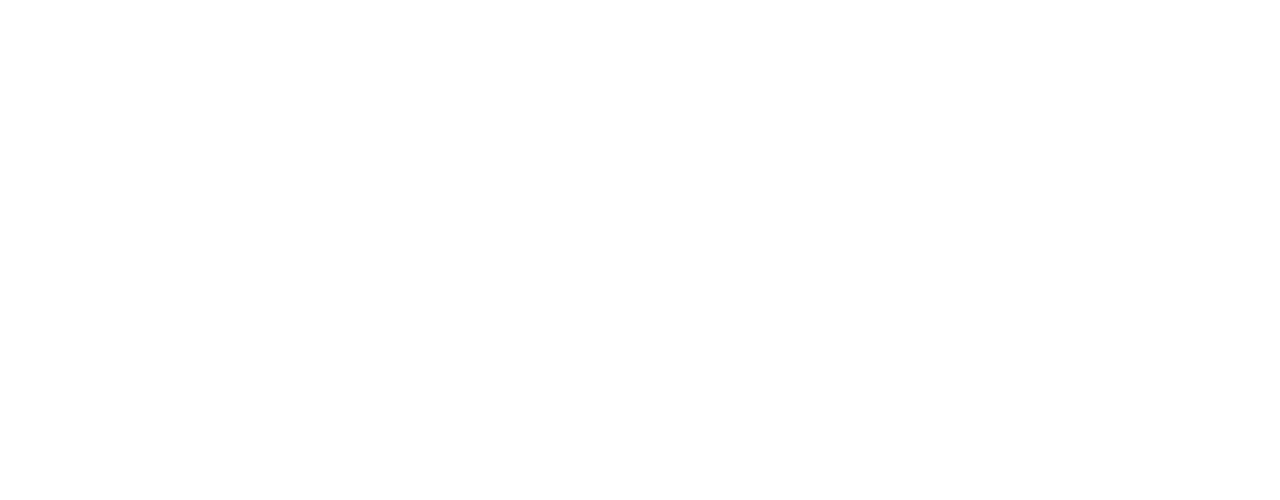
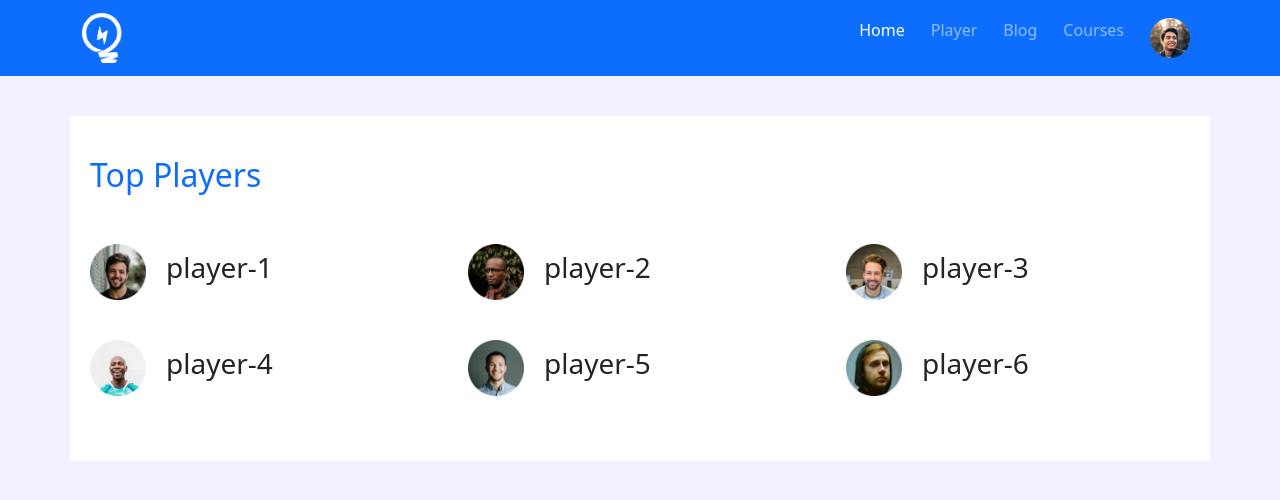
Before and after one commit to marzan131390/leader-board-responsive-web-design, a plain HTML site: page index.html in a window 1280 px wide. Drawn offline with nearby package versions, Linux system fonts and the light colour scheme.

Commit message:
Header and top main part complete

```diff
--- a/css/style.css
+++ b/css/style.css
@@ -0,0 +1,34 @@
+body {
+    background: #f3f1ff;
+}
+.navbar img {
+    width: 40px;
+}
+
+.navbar-nav a {
+    margin-left: 10px;
+}
+
+.top-player {
+    margin-top: 40px;
+    background: #fff;
+    padding: 40px 10px 25px 20px;
+}
+
+.top-player h2 {
+    margin-bottom: 50px;
+}
+
+.top-player .row {
+    margin-bottom: 40px;
+}
+
+/* .player p {
+   display: inline-block;
+   margin-left: 15px;
+} */
+
+.player img {
+    width: 56px;
+    margin-right: 20px;
+}
--- a/index.html
+++ b/index.html
@@ -9,6 +9,63 @@
     <link rel="stylesheet" href="css/style.css">
 </head>
 <body>
+    <header>
+        <nav class="navbar navbar-expand-lg navbar-dark bg-primary">
+            <div class="container">
+              <a class="navbar-brand" href="#">
+                    <img src="images/icons/logo.png" alt="">
+              </a>
+              <button class="navbar-toggler" type="button" data-bs-toggle="collapse" data-bs-target="#navbarNavAltMarkup" aria-controls="navbarNavAltMarkup" aria-expanded="false" aria-label="Toggle navigation">
+                <span class="navbar-toggler-icon"></span>
+              </button>
+              <div class="collapse navbar-collapse" id="navbarNavAltMarkup">
+                <div class="navbar-nav ms-auto">
+                  <a class="nav-link active" aria-current="page" href="#">Home</a>
+                  <a class="nav-link" href="#player">Player</a>
+                  <a class="nav-link" href="#">Blog</a>
+                  <a class="nav-link" href="#">Courses</a>
+                  <a class="nav-link" href="#">
+                      <img src="images/icons/profile.png" alt="">
+                  </a>
+                </div>
+              </div>
+            </div>
+          </nav>
+    </header>
+
+    <main>
+        <section class="top-player container" id="player">
+            <h2 class="text-primary">Top Players</h2>
+            <div class="row">
+                <div class="col-md-4 player d-flex align-items-center">
+                    <img src="images/players/player-1.png" alt="">
+                    <h3>player-1</h3>
+                </div>
+                <div class="col-md-4 player d-flex align-items-center">
+                    <img src="images/players/player-2.png" alt="">
+                    <h3>player-2</h3>
+                </div>
+                <div class="col-md-4 player d-flex align-items-center">
+                    <img src="images/players/player-3.png" alt="">
+                    <h3>player-3</h3>
+                </div>
+            </div>
+            <div class="row">
+                <div class="col-md-4 player d-flex align-items-center">
+                    <img src="images/players/player-4.png" alt="">
+                    <h3>player-4</h3>
+                </div>
+                <div class="col-md-4 player d-flex align-items-center">
+                    <img src="images/players/player-5.png" alt="">
+                    <h3>player-5</h3>
+                </div>
+                <div class="col-md-4 player d-flex align-items-center">
+                    <img src="images/players/player-6.png" alt="">
+                    <h3>player-6</h3>
+                </div>
+            </div>
+        </section>
+    </main>
 
     <script src="https://cdn.jsdelivr.net/npm/@popperjs/core@2.10.2/dist/umd/popper.min.js" integrity="sha384-7+zCNj/IqJ95wo16oMtfsKbZ9ccEh31eOz1HGyDuCQ6wgnyJNSYdrPa03rtR1zdB" crossorigin="anonymous"></script>
     <script src="https://cdn.jsdelivr.net/npm/bootstrap@5.1.3/dist/js/bootstrap.min.js" integrity="sha384-QJHtvGhmr9XOIpI6YVutG+2QOK9T+ZnN4kzFN1RtK3zEFEIsxhlmWl5/YESvpZ13" crossorigin="anonymous"></script>
```
